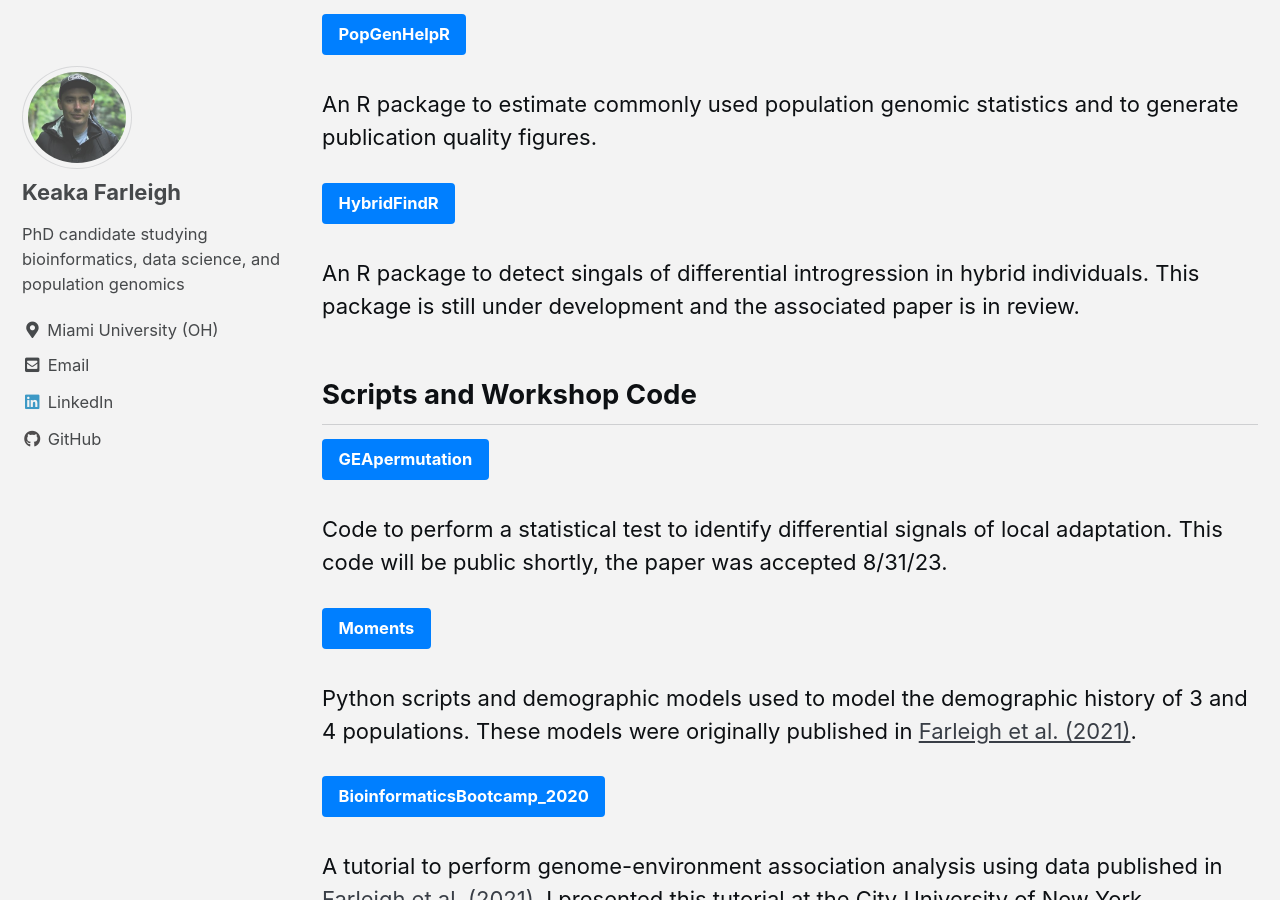
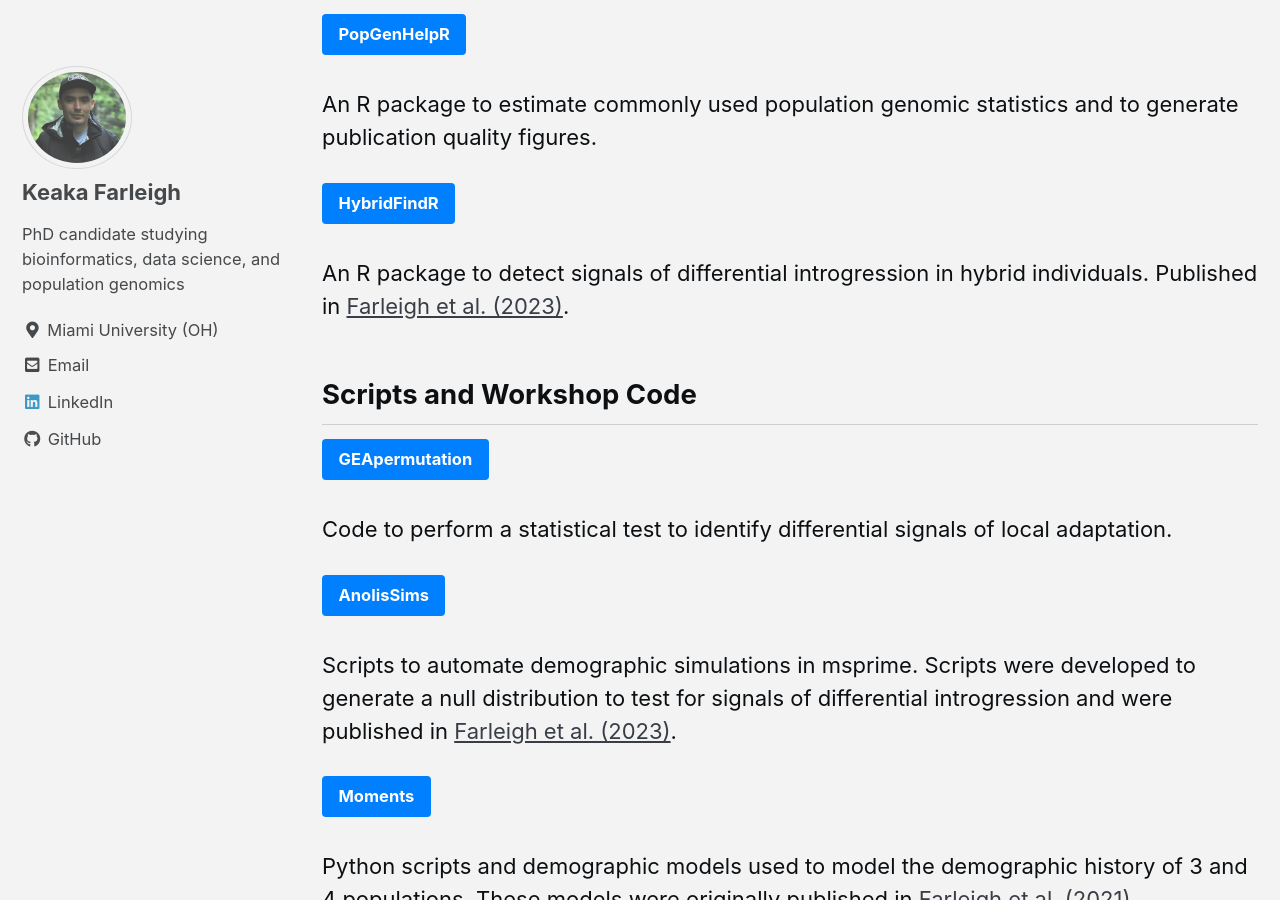
Before and after one commit to kfarleigh/kfarleigh.github.io, a Jekyll site: the page built from _pages/code.md, in a window 1280 px wide and 900 px high, scrolled down 265 px. Built offline with Jekyll 4.4.1, drawn with Linux system fonts in a browser that asks for light colours; cached includes are drawn as plain includes.

Commit message:
Updated CV and Anolis molecular ecology

```diff
--- a/_pages/code.md
+++ b/_pages/code.md
@@ -11,13 +11,17 @@ An R package to estimate commonly used population genomic statistics and to gene
 
 [HybridFindR](https://github.com/kfarleigh/HybridFindR){: .btn .btn--info .text-center}
 
-An R package to detect singals of differential introgression in hybrid individuals. This package is still under development and the associated paper is in review.
+An R package to detect signals of differential introgression in hybrid individuals. Published in [Farleigh et al. (2023)](https://onlinelibrary.wiley.com/doi/full/10.1111/mec.17170).
 
 ## Scripts and Workshop Code
 
 [GEApermutation](https://github.com/kfarleigh/GEApermutation){: .btn .btn--info .text-center}
 
-Code to perform a statistical test to identify differential signals of local adaptation. This code will be public shortly, the paper was accepted 8/31/23.
+Code to perform a statistical test to identify differential signals of local adaptation.
+
+[AnolisSims](https://github.com/kfarleigh/AnolisSims){: .btn .btn--info .text-center}
+
+Scripts to automate demographic simulations in msprime. Scripts were developed to generate a null distribution to test for signals of differential introgression and were published in [Farleigh et al. (2023)](https://onlinelibrary.wiley.com/doi/full/10.1111/mec.17170).
 
 [Moments](https://github.com/kfarleigh/Moments){: .btn .btn--info .text-center}
 
```
Also changed, not shown: _pages/about.md (+1 -1 lines), _pages/publications.md (+1 -1 lines), 1 other file.
